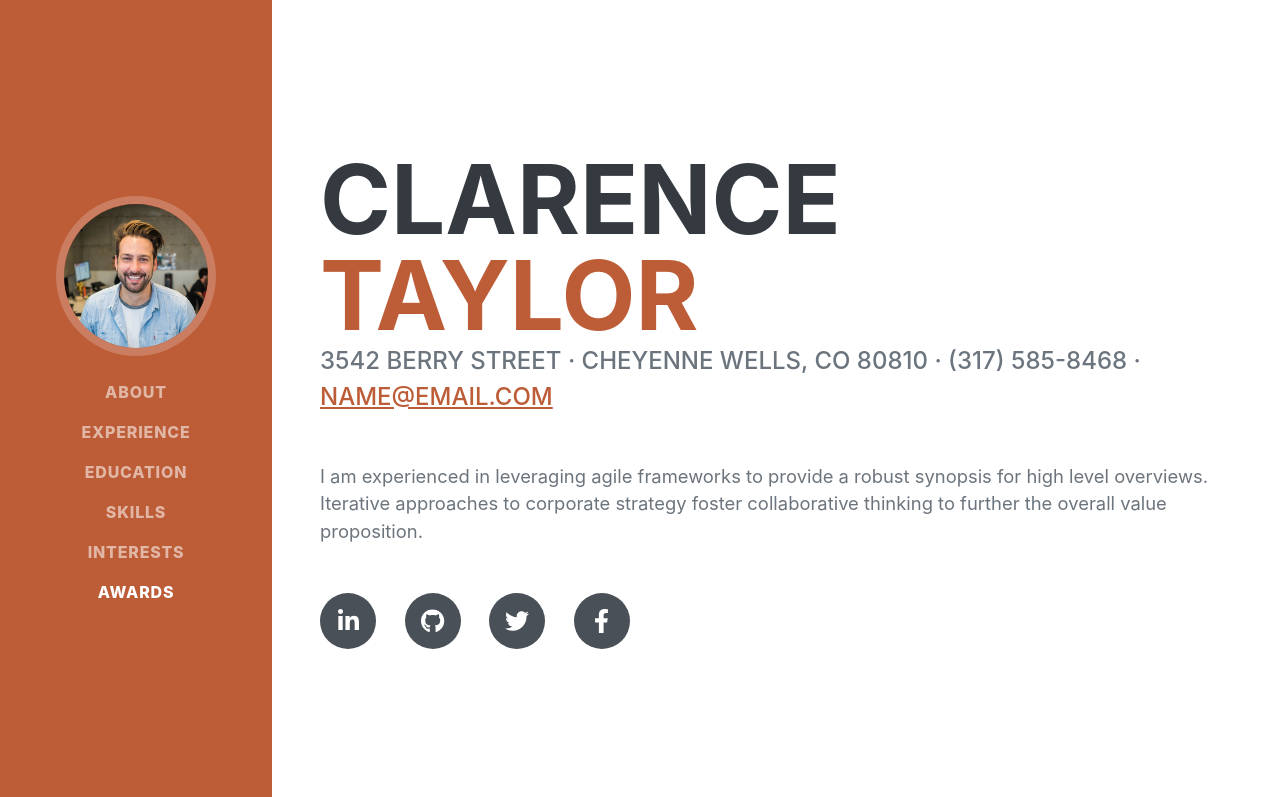
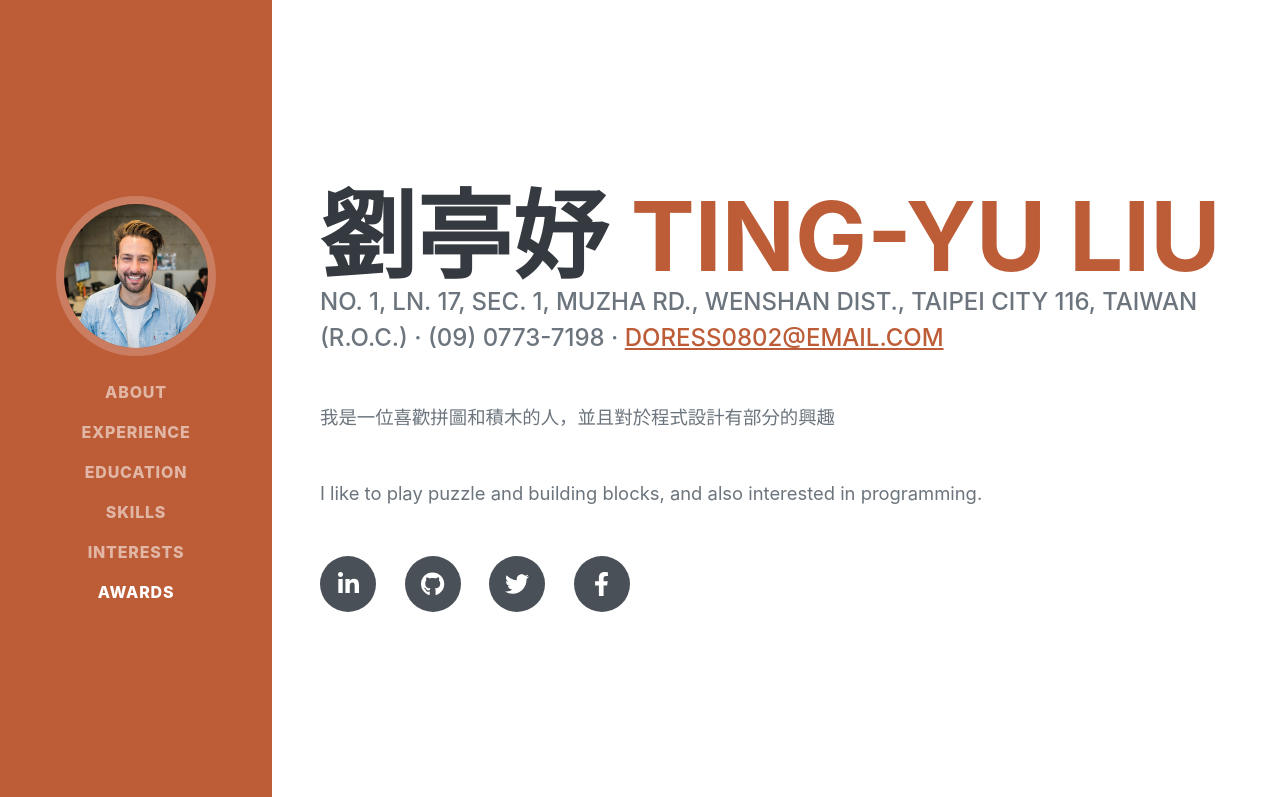
Before and after one commit to a111070064/a111070064.github.io, a plain HTML site: page index.html in a window 1280 px wide. Shown: the top 797 px of the page. Drawn offline with nearby package versions, Linux system fonts and the light colour scheme; a web font is replaced by a local one.

Commit message:
new 1st version

```diff
--- a/index.html
+++ b/index.html
@@ -5,7 +5,7 @@
         <meta name="viewport" content="width=device-width, initial-scale=1, shrink-to-fit=no" />
         <meta name="description" content="" />
         <meta name="author" content="" />
-        <title>Resume - Start Bootstrap Theme</title>
+        <title>劉亭妤的自我介紹</title>
         <link rel="icon" type="image/x-icon" href="assets/img/favicon.ico" />
         <!-- Font Awesome icons (free version)-->
         <script src="https://use.fontawesome.com/releases/v6.1.0/js/all.js" crossorigin="anonymous"></script>
@@ -40,14 +40,15 @@
             <section class="resume-section" id="about">
                 <div class="resume-section-content">
                     <h1 class="mb-0">
-                        Clarence
-                        <span class="text-primary">Taylor</span>
+                        劉亭妤
+                        <span class="text-primary">Ting-Yu Liu</span>
                     </h1>
                     <div class="subheading mb-5">
-                        3542 Berry Street · Cheyenne Wells, CO 80810 · (317) 585-8468 ·
-                        <a href="mailto:name@email.com">name@email.com</a>
+                       No. 1, Ln. 17, Sec. 1, Muzha Rd., Wenshan Dist., Taipei City 116, Taiwan (R.O.C.) · (09) 0773-7198 ·
+                        <a href="mailto:name@email.com">doress0802@email.com</a>
                     </div>
-                    <p class="lead mb-5">I am experienced in leveraging agile frameworks to provide a robust synopsis for high level overviews. Iterative approaches to corporate strategy foster collaborative thinking to further the overall value proposition.</p>
+                    <p class="lead mb-5">我是一位喜歡拼圖和積木的人，並且對於程式設計有部分的興趣</p>
+                    <p class="lead mb-5">I like to play puzzle and building blocks, and also interested in programming.</p>
                     <div class="social-icons">
                         <a class="social-icon" href="#!"><i class="fab fa-linkedin-in"></i></a>
                         <a class="social-icon" href="#!"><i class="fab fa-github"></i></a>
```
